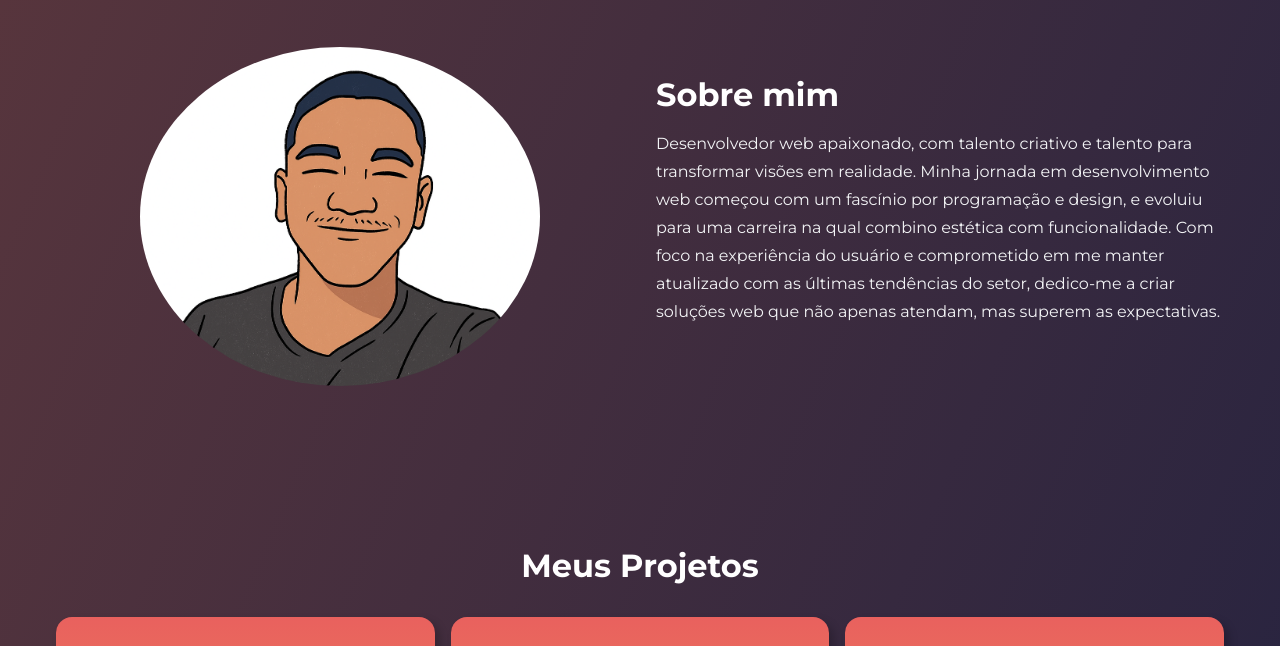
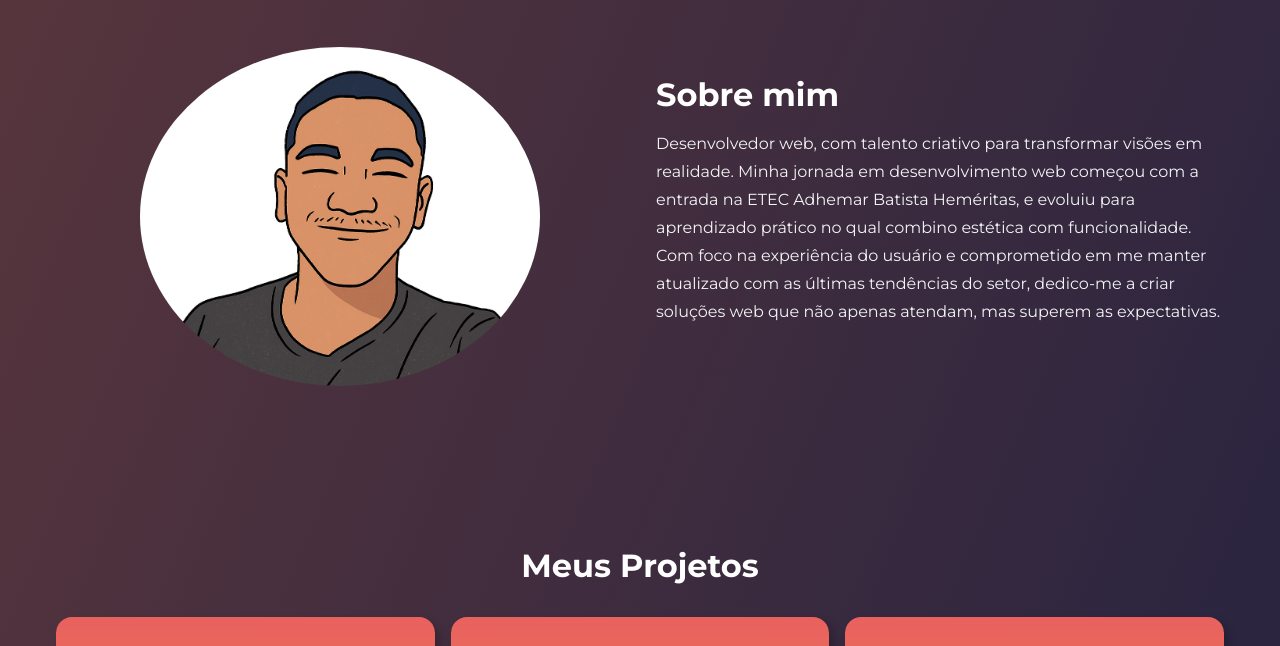
Before and after one commit to lucasPolar/portfolio-Lu, a plain HTML site: page index.html in a window 1280 px wide. Shown: the part 900-1546 px from the top of the page. Drawn offline with nearby package versions, Linux system fonts and the light colour scheme.

Commit message:
Update index.html

```diff
--- a/index.html
+++ b/index.html
@@ -52,7 +52,7 @@ Focado em programação e design, busco facilitar a vida das pessoas com tecnolo
       <div class="about__content">
         <h2 class="section__header">Sobre mim</h2>
         <p class="section__description">
-          Desenvolvedor web apaixonado, com talento criativo e talento para transformar visões em realidade. Minha jornada em desenvolvimento web começou com um fascínio por programação e design, e evoluiu para uma carreira na qual combino estética com funcionalidade. Com foco na experiência do usuário e comprometido em me manter atualizado com as últimas tendências do setor, dedico-me a criar soluções web que não apenas atendam, mas superem as expectativas.
+          Desenvolvedor web, com talento criativo para transformar visões em realidade. Minha jornada em desenvolvimento web começou com a entrada na ETEC Adhemar Batista Heméritas, e evoluiu para aprendizado prático no qual combino estética com funcionalidade. Com foco na experiência do usuário e comprometido em me manter atualizado com as últimas tendências do setor, dedico-me a criar soluções web que não apenas atendam, mas superem as expectativas.
         </p>
     </section>
 
@@ -130,4 +130,5 @@ Focado em programação e design, busco facilitar a vida das pessoas com tecnolo
     <script src="https://unpkg.com/scrollreveal"></script>
     <script src="js-site/index.js"></script>
   </body>
+
 </html>
```
